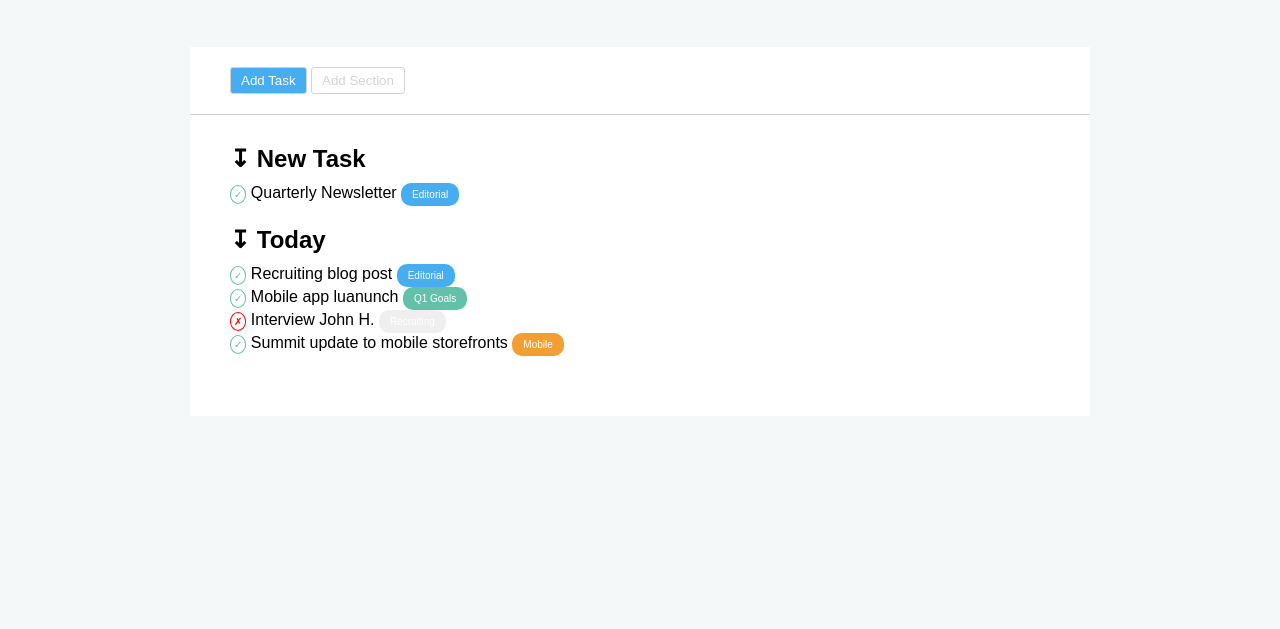
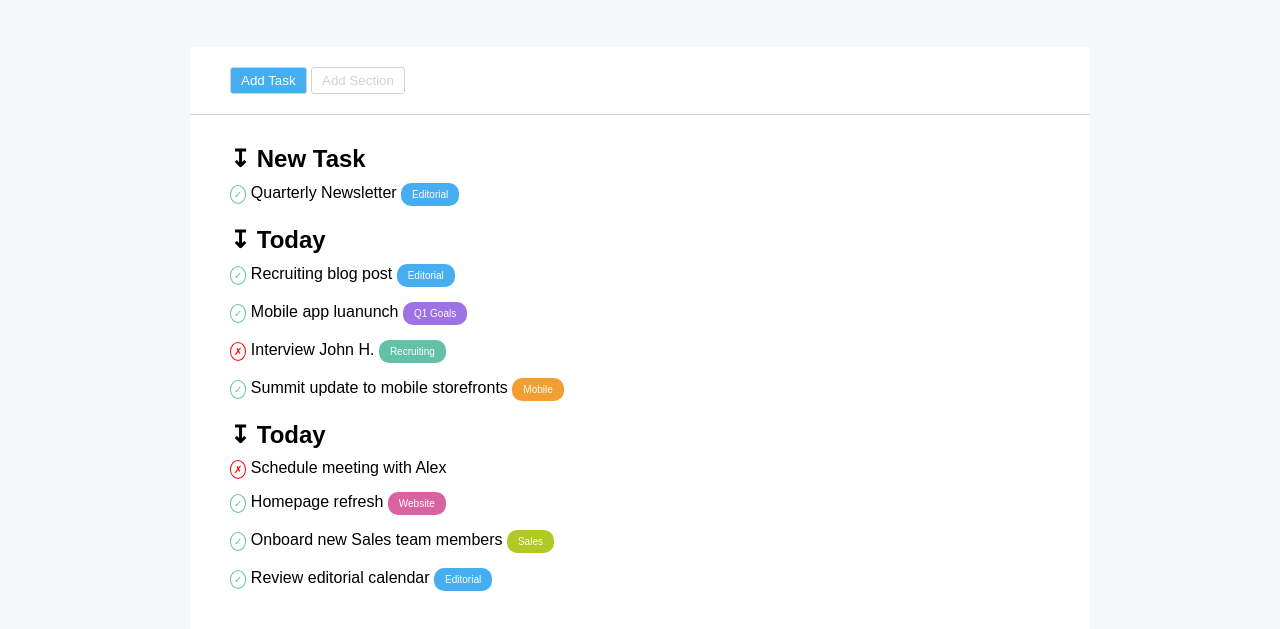
Before and after one commit to felicetto13/html-css-toboolist, a plain HTML site: page index.html in a window 1280 px wide. Shown: the part 87-716 px from the top of the page. Drawn offline with Linux system fonts and the light colour scheme.

Commit message:
end project

```diff
--- a/css/style.css
+++ b/css/style.css
@@ -14,7 +14,13 @@ header {
     padding: 15px 10px;
 }
 
-
+ul{
+    list-style: none;
+    padding-top: 5px;
+}
+li {
+    margin-bottom: 15px;
+}
 
 /* classes style */
 
@@ -65,10 +71,7 @@ h2:before {
     padding: 3px;
     font-size: 10px;
 }
-ul{
-    list-style: none;
-    padding-top: 5px;
-}
+
 .btn-list {
     border: 1px solid transparent;
     color: #fff;
@@ -85,7 +88,7 @@ ul{
 }
 
 .violet {
-    background-color: #63C0A9;
+    background-color: #9C72E4;
 }
 .green {
     background-color: #63C0A9;
--- a/index.html
+++ b/index.html
@@ -37,8 +37,17 @@
                     <ul>
                         <li><span class="round green-text">&check;</span> Recruiting blog post <button class="btn-list blue">Editorial</button></li>
                         <li><span class="round green-text">&check;</span> Mobile app luanunch <button class="btn-list violet">Q1 Goals</button></li>
-                        <li><span class="round red-text">&cross;</span> Interview John H. <button class="btn-list grenn">Recruiting</button></li>
+                        <li><span class="round red-text">&cross;</span> Interview John H. <button class="btn-list green">Recruiting</button></li>
                         <li><span class="round green-text">&check;</span> Summit update to mobile storefronts <button class="btn-list orange">Mobile</button></li>
+                    </ul>
+                </div>
+                <div class="container">
+                    <h2> Today</h2>
+                    <ul>
+                        <li><span class="round red-text">&cross;</span> Schedule meeting with Alex </li>
+                        <li><span class="round green-text">&check;</span> Homepage refresh <button class="btn-list pink">Website</button></li>
+                        <li><span class="round green-text">&check;</span> Onboard new Sales team members <button class="btn-list green-light">Sales</button></li>
+                        <li><span class="round green-text">&check;</span> Review editorial calendar <button class="btn-list blue">Editorial</button></li>
                     </ul>
                 </div>
             </div>
```
